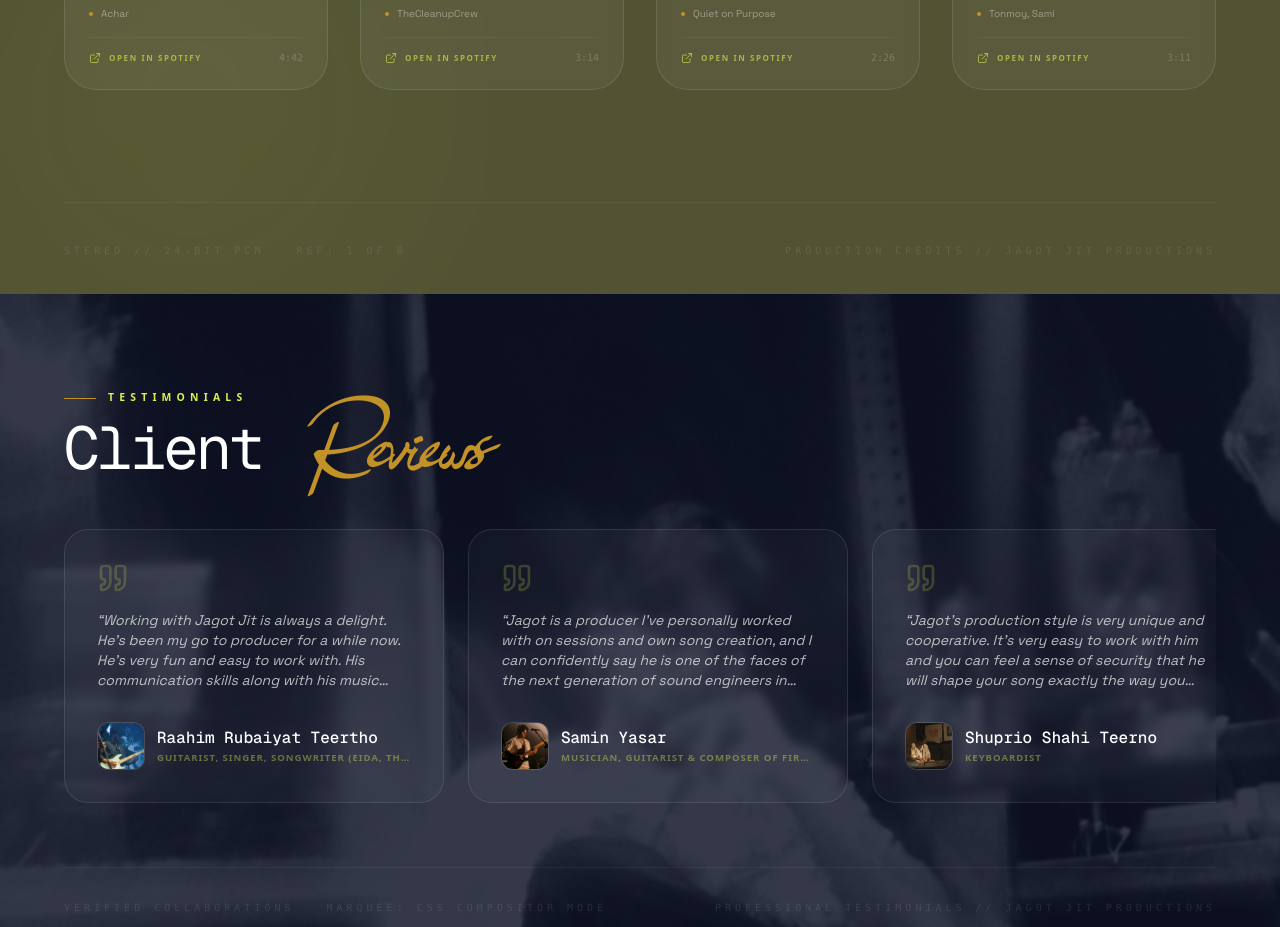
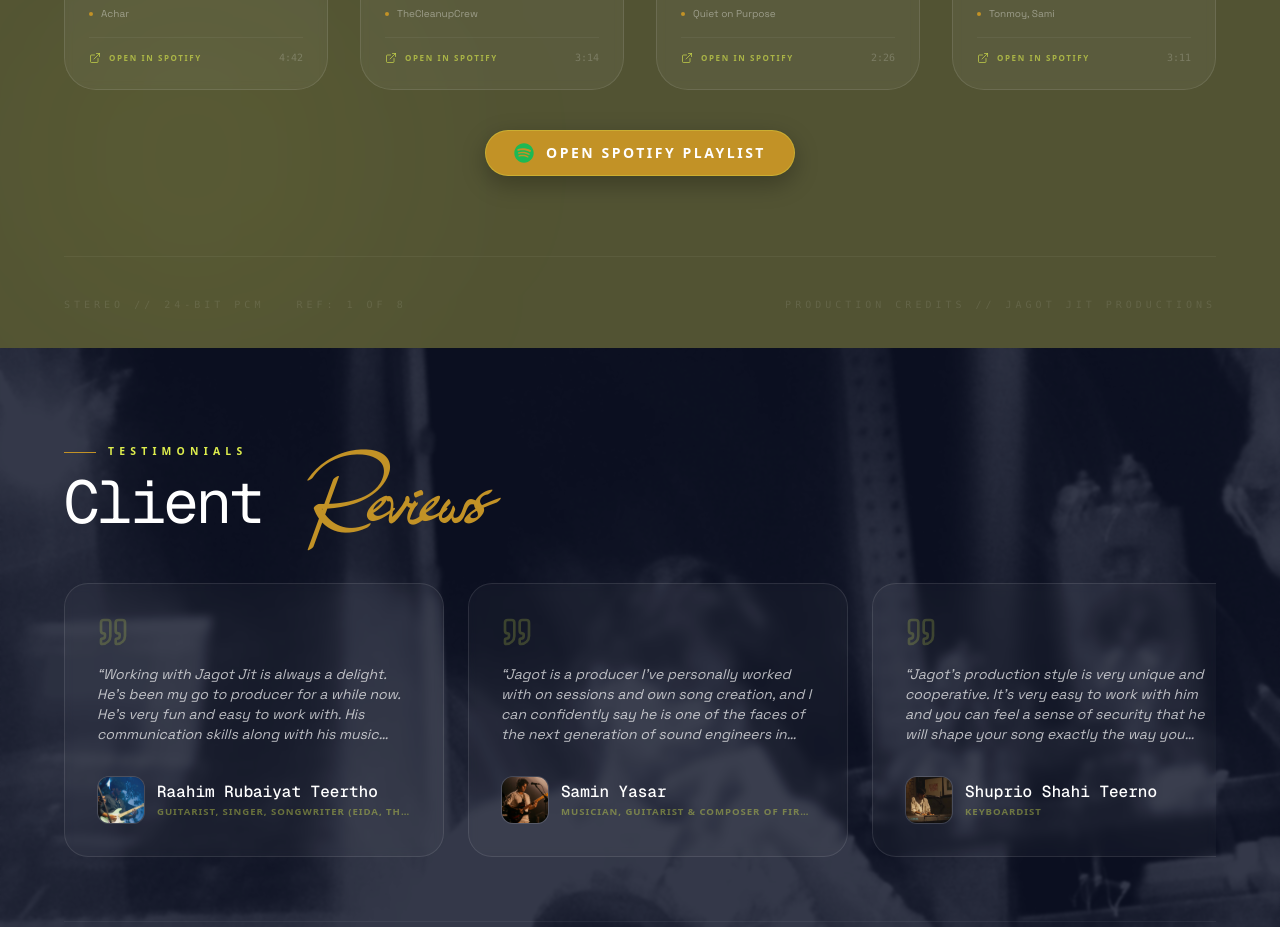
Before and after one commit to alifhossain07/jagot-jit-portfolio, a Next.js app: page / in a window 1280 px wide. Shown: the part 2680-3607 px from the top of the page. Built offline with nearby package versions, Linux system fonts and the light colour scheme.

Commit message:
spotify playlist add

```diff
--- a/app/Components/Home/MusicSection.tsx
+++ b/app/Components/Home/MusicSection.tsx
@@ -3,11 +3,14 @@
 import React, { useState, useRef, useEffect } from 'react';
 import { useMusic, Track } from '@/app/Context/MusicContext';
 import { Play, Pause, ExternalLink, ChevronLeft, ChevronRight, ArrowRight } from 'lucide-react';
+import { FaSpotify } from 'react-icons/fa';
 import Image from 'next/image';
 import Link from 'next/link';
 import { clsx, type ClassValue } from 'clsx';
 import { twMerge } from 'tailwind-merge';
 import musicData from '@/data/spotify_playlist.json';
+
+const SPOTIFY_PLAYLIST_URL = 'https://open.spotify.com/playlist/1NQf9Wq0Nt7Fih4vzlfLhj?nd=1';
 
 // Utility for cleaner class management
 function cn(...inputs: ClassValue[]) {
@@ -270,6 +273,18 @@ const MusicSection = () => {
           </div>
         </div>
 
+        <div className="mt-2 mb-12 md:mb-14 flex justify-center">
+          <a
+            href={SPOTIFY_PLAYLIST_URL}
+            target="_blank"
+            rel="noopener noreferrer"
+            className="inline-flex items-center gap-3 rounded-full border border-[#deee4d]/30 bg-[#c29226] px-5 py-3 md:px-7 text-[11px] md:text-sm font-semibold uppercase tracking-[0.18em] text-white shadow-[0_8px_25px_rgba(0,0,0,0.28)] transition-all duration-300 hover:bg-[#d8a133] hover:scale-[1.03] lg:animate-breath"
+          >
+            <FaSpotify className="h-4 w-4 md:h-5 md:w-5 text-[#1DB954]" aria-hidden="true" />
+            <span>Open Spotify Playlist</span>
+          </a>
+        </div>
+
         {/* Technical Footer Vibe to match Hero */}
         <div className="mt-20 pt-10 border-t border-white/5 flex flex-col md:flex-row justify-between items-center gap-6 text-[10px] font-mono uppercase tracking-[0.4em] text-white/10">
           <div className="flex gap-8">
--- a/app/productions/page.tsx
+++ b/app/productions/page.tsx
@@ -3,12 +3,15 @@
 import React from 'react';
 import { useMusic, Track } from '@/app/Context/MusicContext';
 import { Play, Pause, ExternalLink, ArrowLeft } from 'lucide-react';
+import { FaSpotify } from 'react-icons/fa';
 import Image from 'next/image';
 import Link from 'next/link';
 import { motion } from 'framer-motion';
 import { clsx, type ClassValue } from 'clsx';
 import { twMerge } from 'tailwind-merge';
 import musicData from '@/data/spotify_playlist.json';
+
+const SPOTIFY_PLAYLIST_URL = 'https://open.spotify.com/playlist/1NQf9Wq0Nt7Fih4vzlfLhj?nd=1';
 
 function cn(...inputs: ClassValue[]) {
   return twMerge(clsx(inputs));
@@ -133,6 +136,18 @@ export default function ProductionsPage() {
           })}
         </div>
 
+        <div className="mt-10 md:mt-14 flex justify-center">
+          <a
+            href={SPOTIFY_PLAYLIST_URL}
+            target="_blank"
+            rel="noopener noreferrer"
+            className="inline-flex items-center gap-3 rounded-full border border-[#deee4d]/30 bg-[#c29226] px-6 py-3 text-xs md:text-sm font-semibold uppercase tracking-[0.18em] text-white shadow-[0_8px_25px_rgba(0,0,0,0.28)] transition-all duration-300 hover:bg-[#d8a133] hover:scale-[1.03] lg:animate-breath"
+          >
+            <FaSpotify className="h-4 w-4 md:h-5 md:w-5 text-[#1DB954]" aria-hidden="true" />
+            <span>Open Spotify Playlist</span>
+          </a>
+        </div>
+
         {/* Technical Footer */}
         <div className="mt-32 pt-10 border-t border-white/5 flex flex-col md:flex-row justify-between items-center gap-6 text-[10px] font-mono uppercase tracking-[0.4em] text-white/10 text-center md:text-left">
           <div className="flex flex-wrap justify-center md:justify-start gap-8">
```
Also changed, not shown: public/images/jagotstudio.jpg (added).
